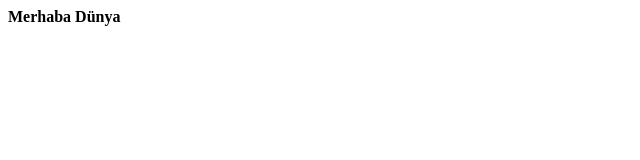
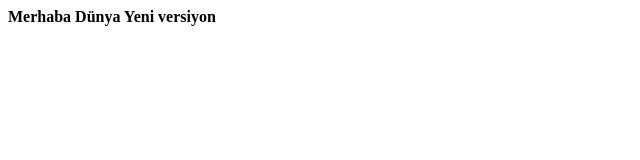
Before and after one commit to trojan565/stajodevi, a plain HTML site: page index.html in a window 1280 px wide. Shown: the whole page, without its empty margins (0-640 px from the left). Drawn offline with Linux system fonts and the light colour scheme.

Commit message:
Update index.html

```diff
--- a/index.html
+++ b/index.html
@@ -1 +1 @@
-<strong>Merhaba  Dünya </strong>
+<strong>Merhaba  Dünya Yeni versiyon </strong>
```
